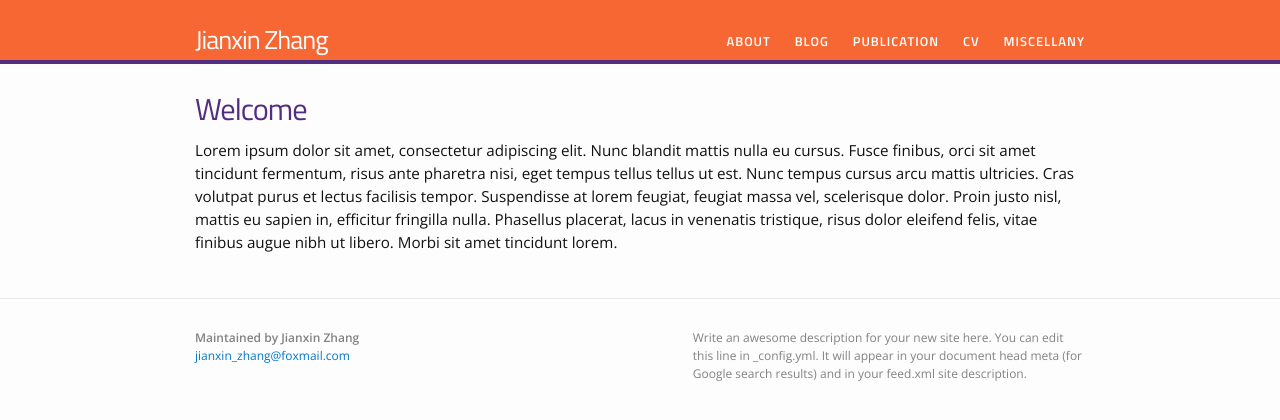
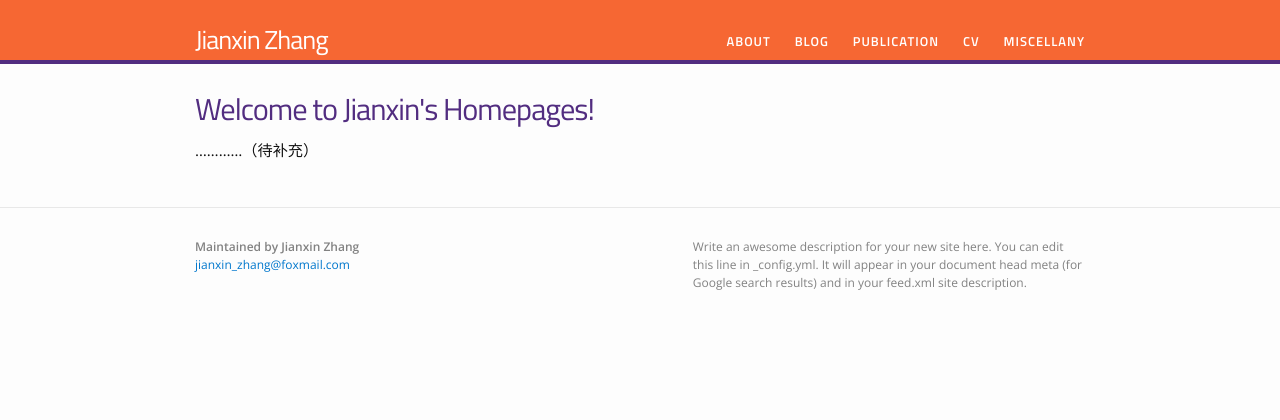
Before and after one commit to 0ZJX0/0ZJX0.github.io, a Jekyll site: the page built from index.html, in a window 1280 px wide. Shown: the top 420 px of the page. Built offline with Jekyll 4.4.1, drawn with Linux system fonts in a browser that asks for light colours.

Commit message:
Update index.html

```diff
--- a/index.html
+++ b/index.html
@@ -6,8 +6,8 @@ layout: default
 
 <div class="home">
 
-<h1>Welcome</h1>
+<h1>Welcome to Jianxin's Homepages!</h1>
 
-<p>Lorem ipsum dolor sit amet, consectetur adipiscing elit. Nunc blandit mattis nulla eu cursus. Fusce finibus, orci sit amet tincidunt fermentum, risus ante pharetra nisi, eget tempus tellus tellus ut est. Nunc tempus cursus arcu mattis ultricies. Cras volutpat purus et lectus facilisis tempor. Suspendisse at lorem feugiat, feugiat massa vel, scelerisque dolor. Proin justo nisl, mattis eu sapien in, efficitur fringilla nulla. Phasellus placerat, lacus in venenatis tristique, risus dolor eleifend felis, vitae finibus augue nibh ut libero. Morbi sit amet tincidunt lorem.</p>
+<p>…………（待补充）</p>
 
 </div>
```
